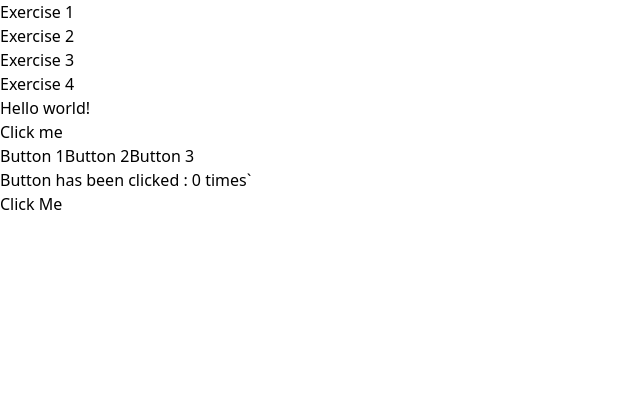
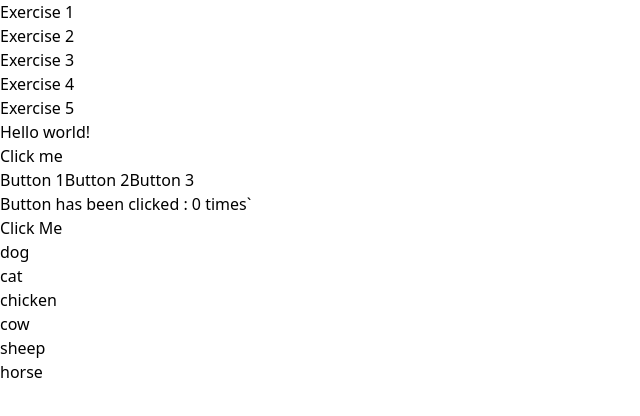
Before and after one commit to Kingcedru/React-Exercises, a React (Vite) app in the folder Exercise1/: page / in a window 1280 px wide. Shown: the top 416 px of the page, without its empty margins (0-640 px from the left). Built offline with nearby package versions, Linux system fonts and the light colour scheme.

Commit message:
exercise 5

```diff
--- a/Exercise1/src/App.jsx
+++ b/Exercise1/src/App.jsx
@@ -4,6 +4,7 @@ import Hello from './exercise1'
 import Buttons from './exercise2'
 import ThreeButtons from './exercise3'
 import ClickedTimes from './exercise4'
+import List from './exercise5'
 
 function App() {
   const [count, setCount] = useState(0)
@@ -16,6 +17,7 @@ function App() {
         <li><a href='#exercise2'>Exercise 2</a></li>
         <li><a href='#exercise3'>Exercise 3</a></li>
         <li><a href='#exercise4'>Exercise 4</a></li>
+        <li><a href='#exercise5'>Exercise 5</a></li>
       </ul>
       </nav>
       <div id='exercise1' className='flex justify-center items-center h-screen'>
@@ -30,6 +32,9 @@ function App() {
       <div id='exercise4' className='flex justify-center items-center h-screen'>
         <ClickedTimes/>
       </div>
+      <div id='exercise5' className='flex justify-center items-center h-screen'>
+        <List/>
+      </div>
     </div>
 
   )
--- /dev/null
+++ b/Exercise1/src/exercise5.jsx
@@ -0,0 +1,12 @@
+import React from "react";
+
+export default function List(){
+    const animals = ['dog', 'cat', 'chicken', 'cow', 'sheep', 'horse']
+    return(
+        <div>
+            <ul>
+                {animals.map((item) => <li>{item}</li>)}
+            </ul>
+        </div>
+    )
+}
```
